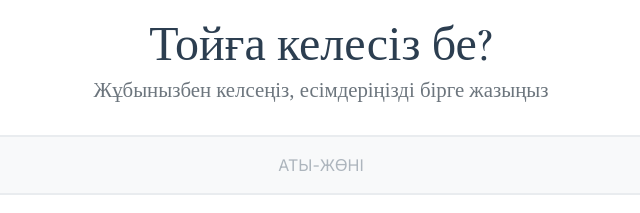
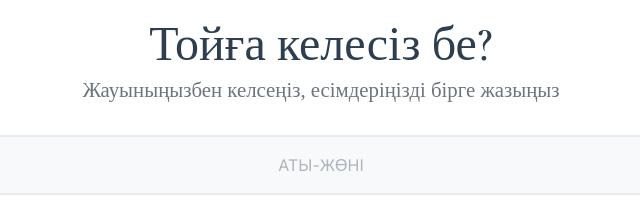
Before and after one commit to madishkin/untitled01, a website: page index.html in a window 1280 px wide. Shown: the part 3847-4060 px from the top of the page, 319-959 px from the left. Drawn offline with nearby package versions, Linux system fonts and the light colour scheme.

Commit message:
Update index.html

```diff
--- a/index.html
+++ b/index.html
@@ -3,6 +3,11 @@
     <head>
         <meta charset="UTF-8" />
         <meta name="viewport" content="width=device-width, initial-scale=1.0" />
+        <meta property="og:title" content="Жансая қыз ұзату тойы" />
+        <meta property="og:description" content="Қыз ұзатуға шақыру" />
+        <meta property="og:image" content="images/5.jpeg" />
+        <meta property="og:url" content="https://madishkin.github.io/untitled01/" />
+        <meta property="og:type" content="website" />
         <title>Жансая қыз ұзату тойы</title>
         <link href="https://fonts.googleapis.com/css2?family=Great+Vibes&display=swap" rel="stylesheet">
         <link href="https://fonts.googleapis.com/css2?family=Inter:wght@300;400;500;600&family=Cormorant+Garamond:wght@300;400;500;600&display=swap" rel="stylesheet">
@@ -832,7 +837,7 @@
         <!-- RSVP Form -->
         <div class="form-section">
             <h3 class="form-title">Тойға келесіз бе?</h3>
-            <p class="form-subtitle">Жұбынызбен келсеңіз, есімдеріңізді бірге жазыңыз</p>
+            <p class="form-subtitle">Жауыныңызбен келсеңіз, есімдеріңізді бірге жазыңыз</p>
 
             <div class="input-container">
                 <input type="text" id="name" placeholder="АТЫ-ЖӨНІ" required />
```
